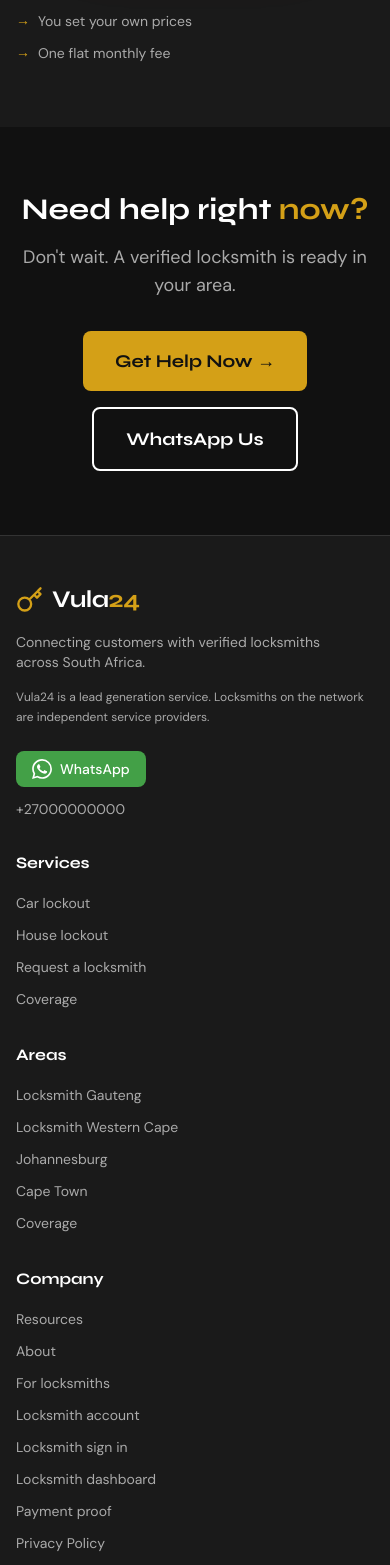
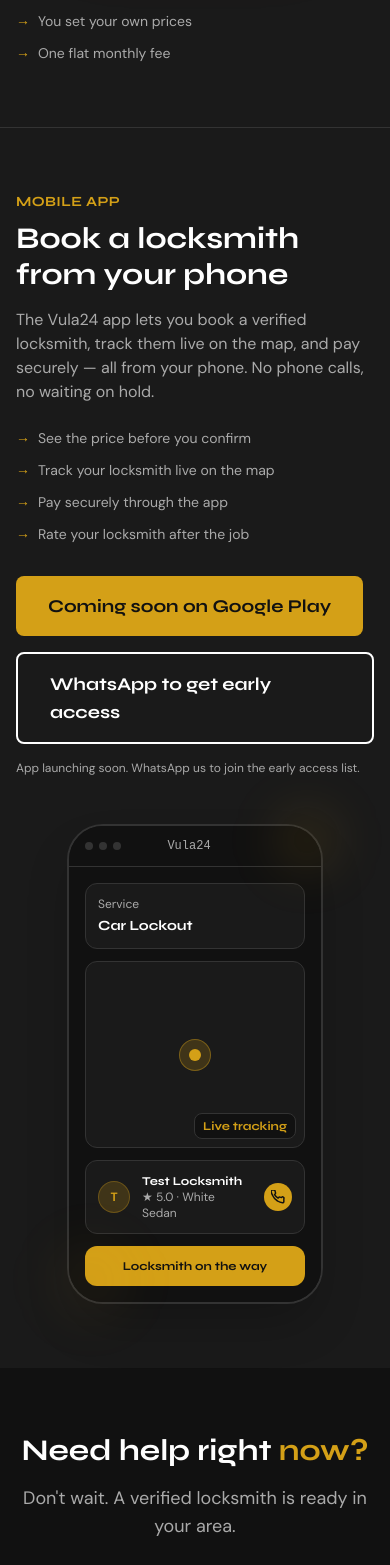
Before and after one commit to paasforest/vula24-web, a Next.js app: page / in a window 390 px wide. Shown: the part 5878-7443 px from the top of the page. Built offline with nearby package versions, Linux system fonts and the light colour scheme.

Commit message:
feat: add mobile app download section to homepage

```diff
--- a/app/page.tsx
+++ b/app/page.tsx
@@ -6,6 +6,7 @@
 import { CoverageVisual } from '@/components/home/CoverageVisual'
 import { HeroIllustration } from '@/components/home/HeroIllustration'
 import { LocksmithStripVisual } from '@/components/home/LocksmithStripVisual'
+import { AppDownload } from '@/components/home/AppDownload'
 import Link from 'next/link'
 import { CITIES, CONTACT } from '@/lib/constants'
 
@@ -343,6 +344,8 @@
         </div>
       </section>
 
+      <AppDownload />
+
       {/* Final CTA */}
       <section className="py-16 md:py-24 px-4 text-center">
         <div className="max-w-2xl mx-auto">
--- /dev/null
+++ b/components/home/AppDownload.tsx
@@ -0,0 +1,124 @@
+'use client'
+
+import { GoldButton } from '@/components/GoldButton'
+
+export function AppDownload() {
+  return (
+    <section className="py-16 md:py-24 px-4 bg-surface border-t border-border">
+      <div className="max-w-7xl mx-auto grid lg:grid-cols-2 gap-12 items-center">
+
+        <div>
+          <p className="text-sm font-heading font-bold text-gold uppercase tracking-wide mb-2">
+            Mobile app
+          </p>
+          <h2 className="font-heading font-bold text-3xl md:text-4xl mb-4">
+            Book a locksmith from your phone
+          </h2>
+          <p className="text-muted-foreground mb-6 max-w-lg">
+            The Vula24 app lets you book a verified locksmith,
+            track them live on the map, and pay securely —
+            all from your phone. No phone calls, no waiting on hold.
+          </p>
+
+          <ul className="space-y-3 text-muted-foreground text-sm mb-8">
+            <li className="flex gap-2">
+              <span className="text-gold font-heading font-bold shrink-0">→</span>
+              See the price before you confirm
+            </li>
+            <li className="flex gap-2">
+              <span className="text-gold font-heading font-bold shrink-0">→</span>
+              Track your locksmith live on the map
+            </li>
+            <li className="flex gap-2">
+              <span className="text-gold font-heading font-bold shrink-0">→</span>
+              Pay securely through the app
+            </li>
+            <li className="flex gap-2">
+              <span className="text-gold font-heading font-bold shrink-0">→</span>
+              Rate your locksmith after the job
+            </li>
+          </ul>
+
+          <div className="flex flex-wrap gap-4">
+            <GoldButton
+              label="Coming soon on Google Play"
+              href="https://wa.me/27729543821"
+              size="lg"
+            />
+            <GoldButton
+              label="WhatsApp to get early access"
+              href="https://wa.me/27729543821"
+              size="lg"
+              variant="outline"
+            />
+          </div>
+
+          <p className="text-muted-foreground text-xs mt-4">
+            App launching soon. WhatsApp us to join the early access list.
+          </p>
+        </div>
+
+        <div className="flex justify-center lg:justify-end">
+          <div className="relative">
+            <div className="w-64 h-[480px] bg-background border-2 border-border rounded-[36px] flex flex-col overflow-hidden shadow-2xl">
+
+              <div className="bg-[#111111] px-4 py-3 flex items-center justify-between border-b border-border">
+                <div className="flex gap-1.5">
+                  <div className="w-2 h-2 rounded-full bg-border" />
+                  <div className="w-2 h-2 rounded-full bg-border" />
+                  <div className="w-2 h-2 rounded-full bg-border" />
+                </div>
+                <span className="text-xs text-muted-foreground font-mono">Vula24</span>
+                <div className="w-12" />
+              </div>
+
+              <div className="flex-1 bg-[#111111] p-4 flex flex-col gap-3">
+                <div className="bg-surface border border-border rounded-xl p-3">
+                  <p className="text-xs text-muted-foreground mb-1">Service</p>
+                  <p className="text-sm font-heading font-bold text-foreground">Car Lockout</p>
+                </div>
+
+                <div className="flex-1 bg-surface border border-border rounded-xl overflow-hidden relative min-h-32">
+                  <div className="absolute inset-0 flex items-center justify-center">
+                    <div className="w-8 h-8 rounded-full bg-gold/20 border border-gold/40 flex items-center justify-center">
+                      <div className="w-3 h-3 rounded-full bg-gold" />
+                    </div>
+                  </div>
+                  <div className="absolute bottom-2 right-2 bg-background border border-border rounded-lg px-2 py-1">
+                    <p className="text-xs text-gold font-heading font-bold">Live tracking</p>
+                  </div>
+                </div>
+
+                <div className="bg-surface border border-border rounded-xl p-3">
+                  <div className="flex items-center gap-3">
+                    <div className="w-8 h-8 rounded-full bg-gold/20 border border-gold/30 flex items-center justify-center">
+                      <span className="text-gold text-xs font-bold">T</span>
+                    </div>
+                    <div className="flex-1">
+                      <p className="text-xs font-heading font-bold text-foreground">Test Locksmith</p>
+                      <p className="text-xs text-muted-foreground">★ 5.0 · White Sedan</p>
+                    </div>
+                    <div className="w-7 h-7 rounded-full bg-gold flex items-center justify-center">
+                      <svg width="14" height="14" viewBox="0 0 24 24" fill="none" stroke="#111" strokeWidth="2.5" strokeLinecap="round" strokeLinejoin="round">
+                        <path d="M22 16.92v3a2 2 0 01-2.18 2 19.79 19.79 0 01-8.63-3.07A19.5 19.5 0 013.07 9.81a19.79 19.79 0 01-3.07-8.72A2 2 0 012 0h3a2 2 0 012 1.72c.127.96.361 1.903.7 2.81a2 2 0 01-.45 2.11L6.09 7.91a16 16 0 006 6l1.27-1.27a2 2 0 012.11-.45c.907.339 1.85.573 2.81.7A2 2 0 0122 14.92z"/>
+                      </svg>
+                    </div>
+                  </div>
+                </div>
+
+                <div className="bg-gold rounded-xl p-3 text-center">
+                  <p className="text-xs font-heading font-bold text-[#111111]">
+                    Locksmith on the way
+                  </p>
+                </div>
+              </div>
+            </div>
+
+            <div className="absolute -top-4 -right-4 w-16 h-16 rounded-full bg-gold/10 border border-gold/20 blur-xl" />
+            <div className="absolute -bottom-4 -left-4 w-20 h-20 rounded-full bg-gold/5 border border-gold/10 blur-xl" />
+          </div>
+        </div>
+      </div>
+    </section>
+  )
+}
```
